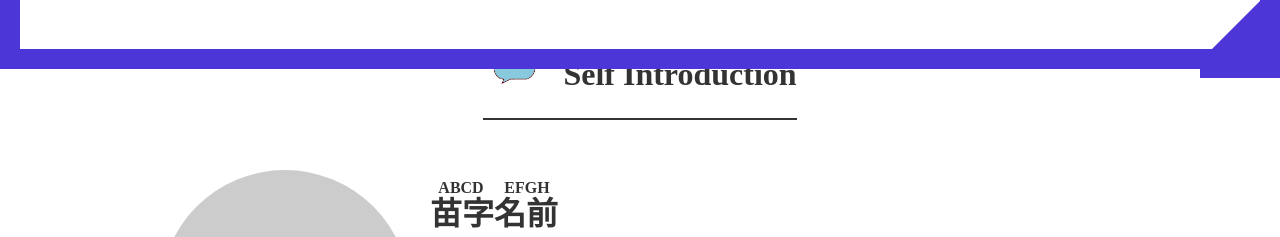
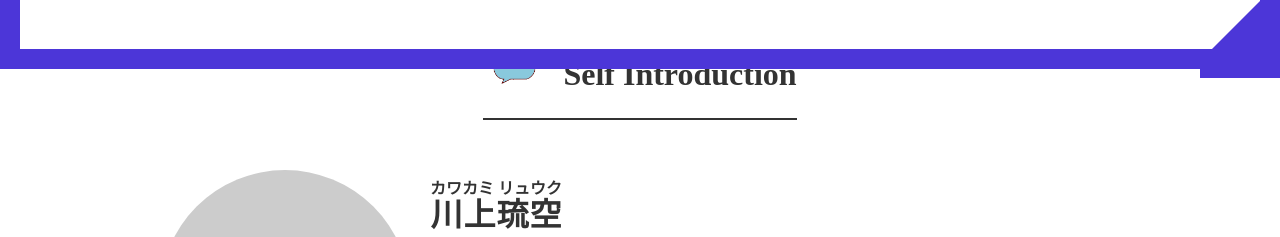
Before and after one commit to kawa209/hp21129, a plain HTML site: page index.html in a window 1280 px wide. Shown: the part 731-968 px from the top of the page. Drawn offline with nearby package versions, Linux system fonts and the light colour scheme.

Commit message:
Update index.html
名前変更済

```diff
--- a/index.html
+++ b/index.html
@@ -32,9 +32,9 @@
       <section id="introduction" class="wrapper">
         <h2 class="section-title">Self Introduction</h2>
         <div class="content">
-          <img src="me.jpg" alt="苗字名前">
+          <img src="me.jpg" alt="川上琉空">
           <div class="text">
-            <h3 class="content-name"><ruby><rb>苗字名前</rb><rt>ABCD EFGH</rt> </ruby></h3>
+            <h3 class="content-name"><ruby><rb>川上琉空</rb><rt>カワカミ リュウク</rt> </ruby></h3>
             <p>東京都出身　B型　いて座<br>趣味：野球　|　キャンプ</p>
             <p>中学は野球部、高校は陸上部でした。<br>身体を動かすのが好きで今でも大学生や社会人の方たちと草野球をしています。<br>
               池袋のお勧めの場所は、<a href="https://grandscape-ikebukuro.jp/">グランドスケープ池袋</a>の屋上にあるバッティングセンター。<br>
```
